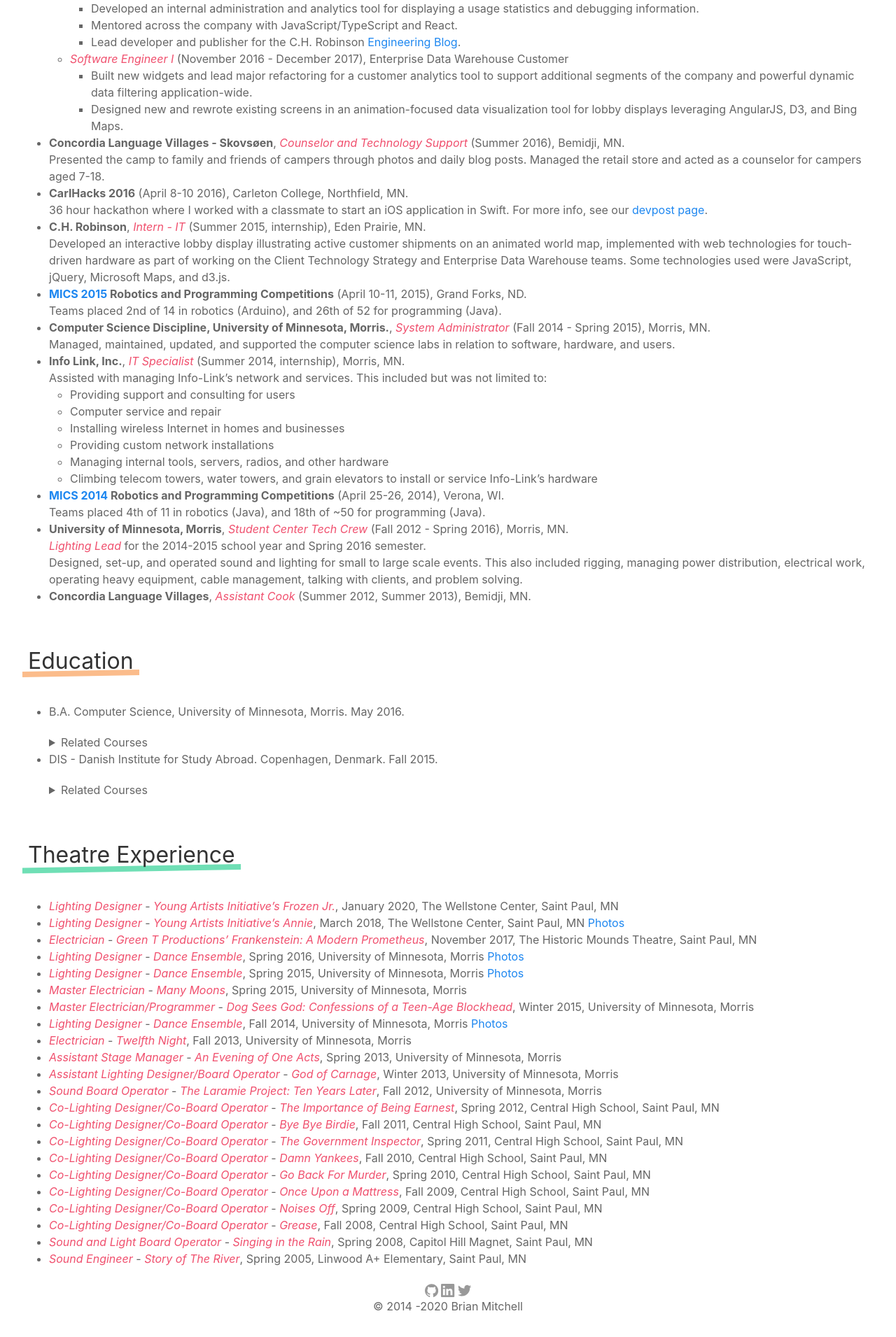
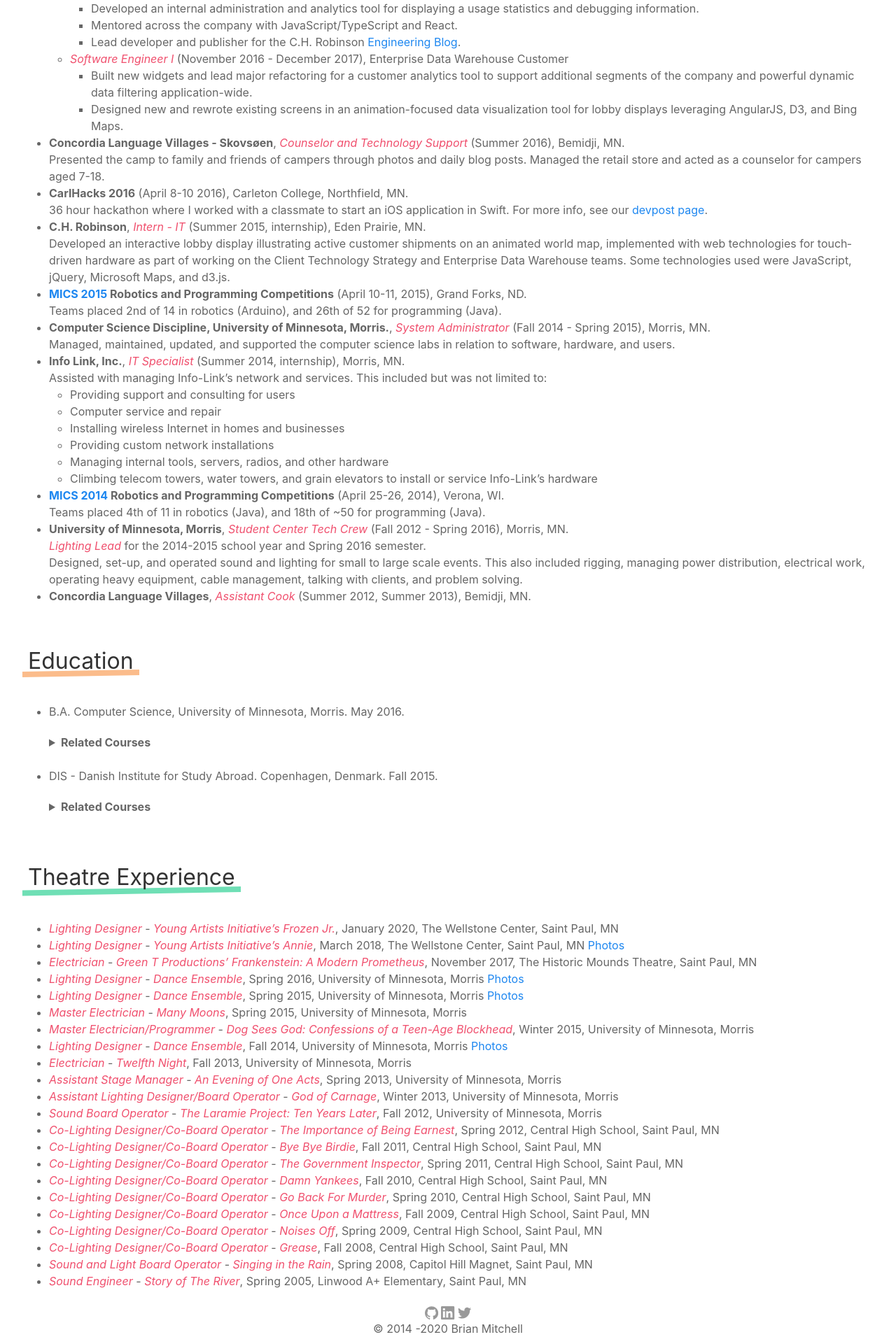
Before and after one commit to BrianMitchL/brianm.me, a Jekyll site: the page built from about.md, in a window 1280 px wide. Shown: the part 1751-3662 px from the top of the page at 70% size. Built offline with Jekyll 4.4.1, drawn with Linux system fonts in a browser that asks for light colours; nearby versions of some CDN libraries; before the commit the page ends 3630 px from its top, so only the background shows below that.

Commit message:
Improve styling for details + summary elements

```diff
--- a/assets/css/_sass/_global.scss
+++ b/assets/css/_sass/_global.scss
@@ -115,8 +115,14 @@
   font-variant-caps: all-small-caps;
 }
 
-details > summary {
-  cursor: pointer;
+details {
+  margin-bottom: 1rem;
+
+  > summary {
+    cursor: pointer;
+    font-weight: bold;
+    margin-bottom: 0.5rem;
+  }
 }
 
 .uk-icon-button {
@@ -126,3 +132,14 @@
 .uk-light pre {
   border-color: rgba(255, 255, 255, 0.2);
 }
+
+@media (screen and min-width: 680px) {
+  .float-left {
+    float: left;
+    margin-right: 1rem;
+  }
+  .float-right {
+    float: right;
+    margin-left: 1rem;
+  }
+}
```
